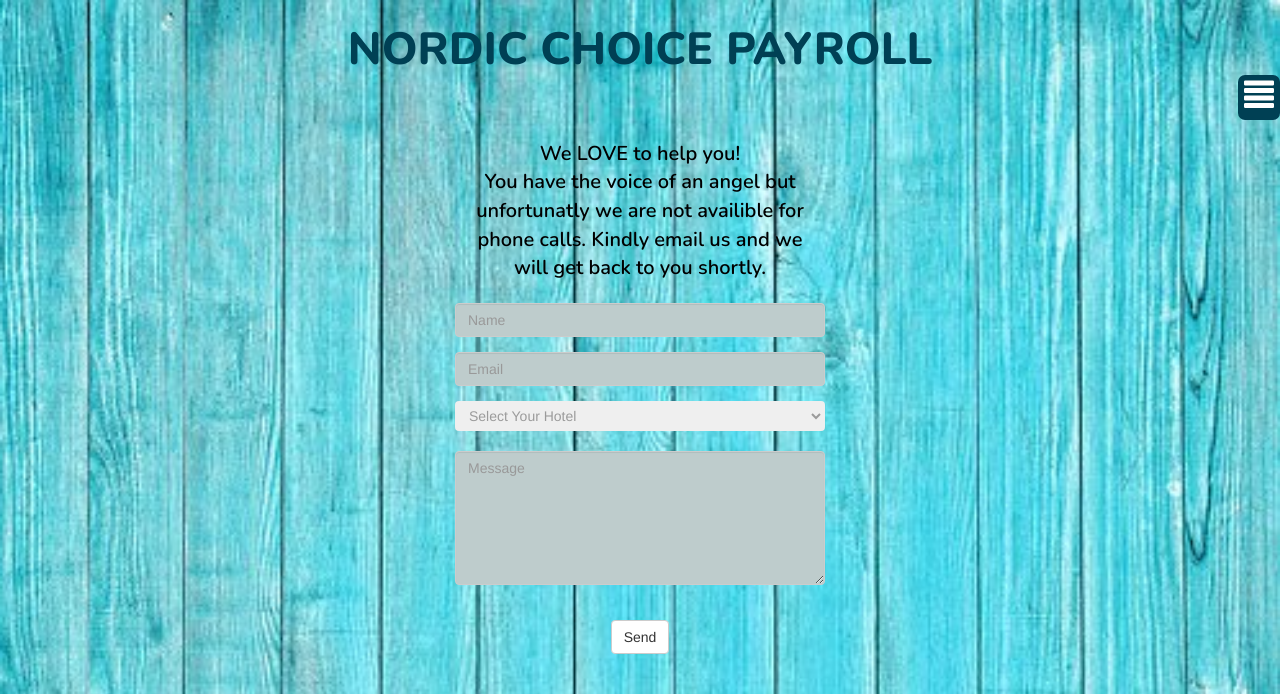
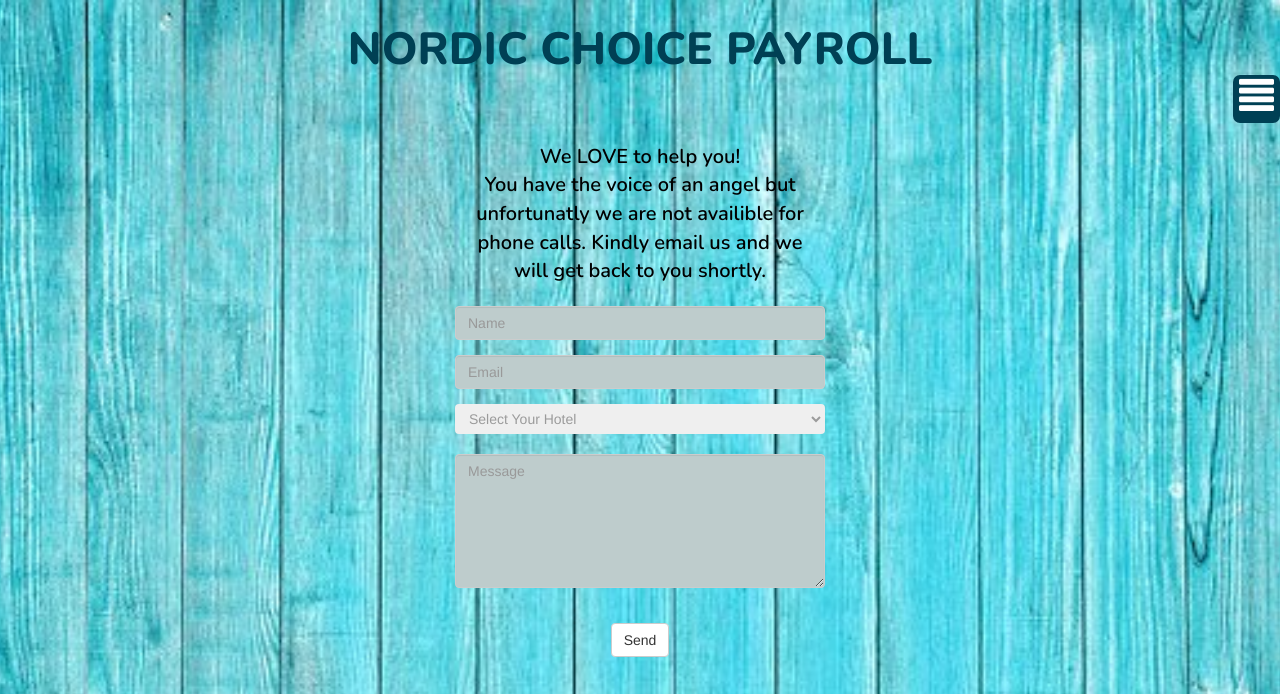
Before and after one commit to danfiliphoff/Milestone1, a plain HTML site: page Pages/Contact.html in a window 1280 px wide. Shown: the top 694 px of the page. Drawn offline with nearby package versions, Linux system fonts and the light colour scheme; a web font is replaced by a local one.

```diff
--- a/Assets/CSS/style.css
+++ b/Assets/CSS/style.css
@@ -138,7 +138,9 @@ text-decoration: none;
     background: radial-gradient(#5adae9, #017296);
 }
 
-
+.glyphicon-align-justify{
+    font-size: 35px;
+}
 
 /*--------------------------------------------Footer*/
 
```
